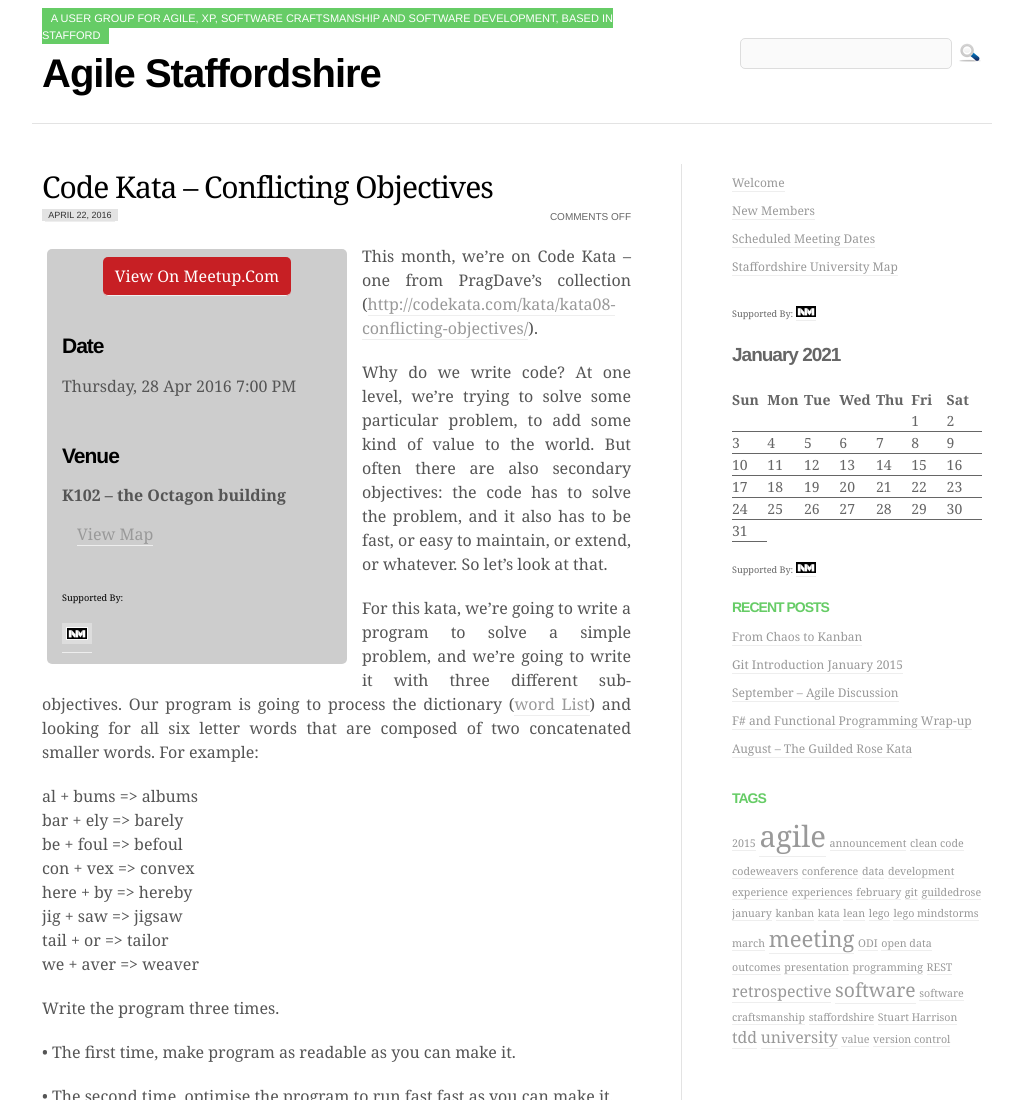
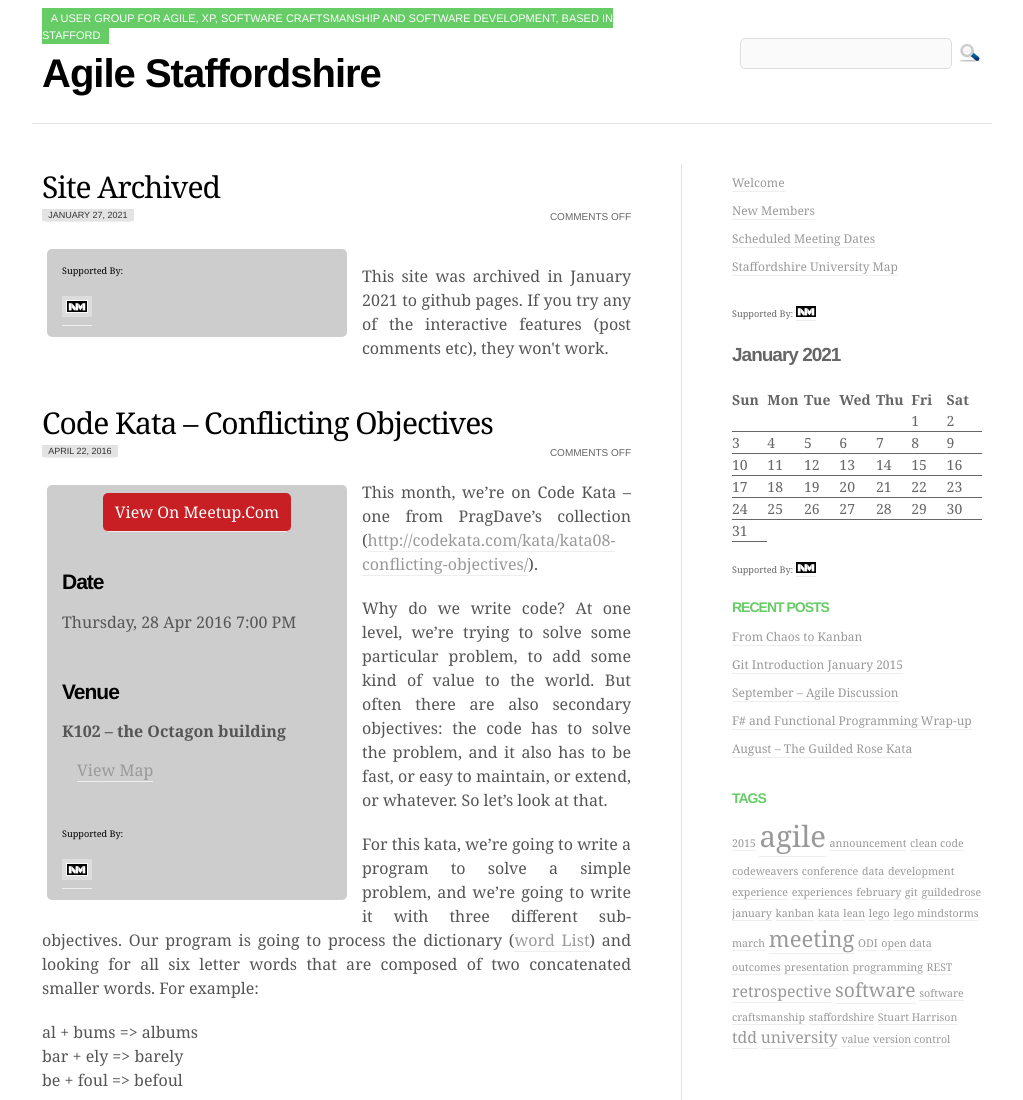
Before and after one commit to neilkidd/agilestaffordshire, a plain HTML site: page docs/index.html in a window 1280 px wide. Shown: the top 1100 px of the page, without its empty margins (128-1151 px from the left). Drawn offline with Linux system fonts and the light colour scheme; files that its build step writes are made by us from their sources.

Commit message:
Add first new post in 5 years - site archived ;)

```diff
--- a/docs/index.html
+++ b/docs/index.html
@@ -80,6 +80,28 @@ img.emoji {
 	<div class="grid_11">
 	<div id="content">
 
+		<!-- HERE -->
+
+		<div class="post-881 events type-events status-publish hentry" id="post-881">
+			<h2 class="entry-title"><a href="/events/code-kata-conflicting-objectives/" rel="bookmark" title="Site Archived">Site Archived</a></h2>
+			<div class="float-left"><span class="postmetadata"><span class="date"><a href="" rel="bookmark" title="Site Archived">January 27, 2021</a></span>  </span></div>  <div class="float-right"><span class="postmetadata"><span>Comments Off<span class="screen-reader-text"> on Site Archived</span></span></span></div>
+			<div class="clearfix"></div>
+			<div class="entry">
+				<div class="meetup-backlink">
+
+<div class="credit-line">
+Supported By:<br>
+<a href="http://nuancedmedia.com/"><br>
+<img alt="Nuanced Media" src="/wp-content/plugins/wp-meetup/images/nuanced-media.png"><br>
+</a>
+</div>
+</div>
+<p></p>
+<p>This site was archived in January 2021 to github pages. If you try any of the interactive features (post comments etc), they won't work.</p>
+</div>
+			<div class="clearfix"></div>
+
+		</div>
 
 
 			<div class="post-880 events type-events status-publish hentry" id="post-880">
```
